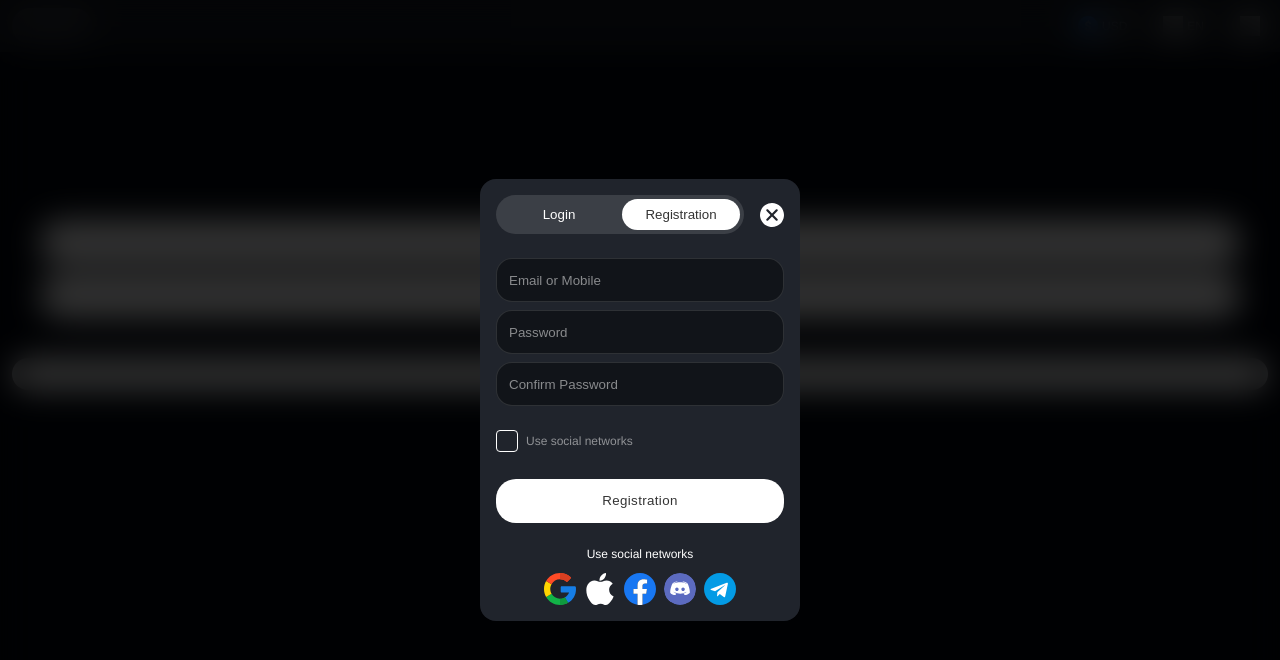
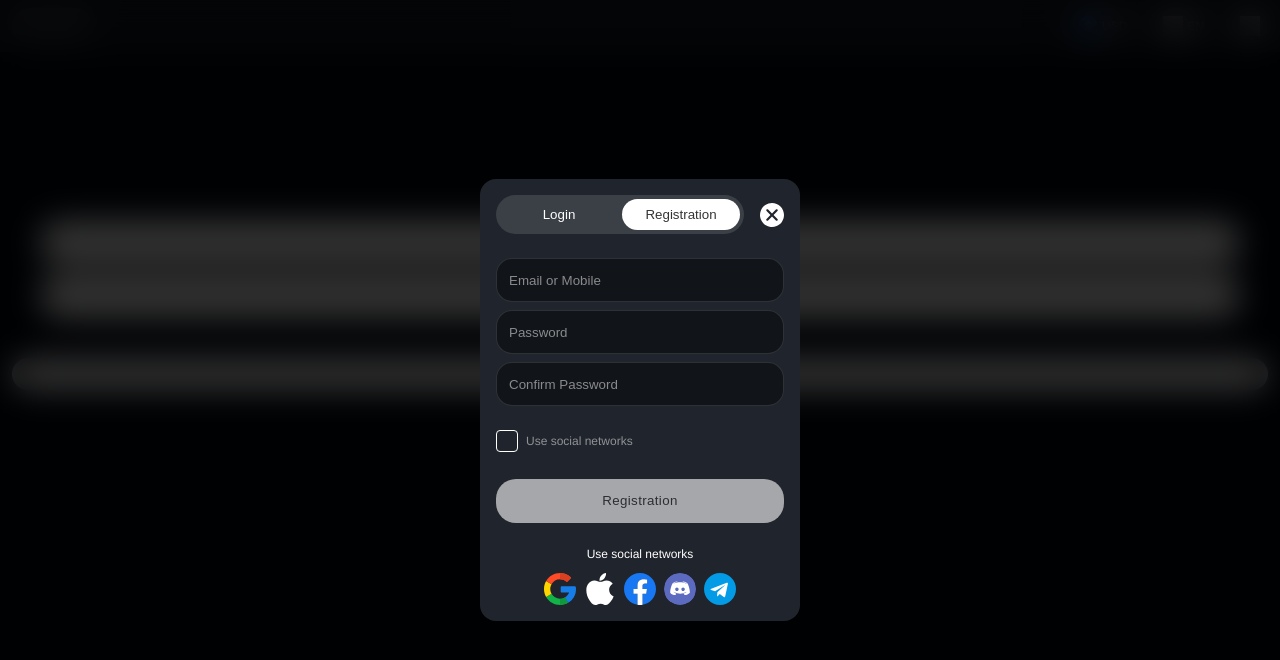
Before and after one commit to sunri5e/-GmStrX, a Next.js app: page / in a window 1280 px wide. Both pictures are taken after a click on the button "Registration". Shown: the top 660 px of the page. Built offline with nearby package versions, Linux system fonts and the light colour scheme; grey boxes are pictures that could not be loaded.

Commit message:
feat: :safety_vest: forms validation

```diff
--- a/components/AuthModal/AuthModal.tsx
+++ b/components/AuthModal/AuthModal.tsx
@@ -4,6 +4,8 @@ import { useState, useEffect } from "react";
 import Image from "next/image";
 import Socials from "@/components/AuthModal/Socials";
 import Switcher from "@/components/AuthModal/Switcher";
+import LoginForm from "@/components/AuthModal/LoginForm";
+import SignUpForm from "@/components/AuthModal/SignUpForm";
 
 import { AuthType } from "@/utils/types";
 
@@ -39,49 +41,7 @@ export default function AuthModal({
             <Image src="/close.svg" alt="close" width={24} height={24} />
           </button>
         </div>
-        <form className="app-l-flex-col app-l-flex-col__align-center app-h-mt-6">
-          {localAuthType === "login" ? (
-            <>
-              <div className="app-form-group">
-                <input type="text" placeholder="Email" className="app-form-control" />
-              </div>
-              <div className="app-form-group">
-                <input type="password" placeholder="Password" className="app-form-control" />
-              </div>
-            </>
-          ) : (
-            <>
-              <div className="app-form-group">
-                <input type="text" placeholder="Email or Mobile" className="app-form-control" />
-              </div>
-              <div className="app-form-group">
-                <input type="password" placeholder="Password" className="app-form-control" />
-              </div>
-              <div className="app-form-group">
-                <input
-                  type="password"
-                  placeholder="Confirm Password"
-                  className="app-form-control"
-                />
-              </div>
-              <div className="app-h-mt-6">
-                <div className="app-checkbox">
-                  <input type="checkbox" id="useSocial" />
-                  <label htmlFor="useSocial">Use social networks</label>
-                </div>
-              </div>
-            </>
-          )}
-          {localAuthType === "login" ? (
-            <button className="app-btn app-btn--regular app-h-w100 app-h-mt-6">
-              <span className="app-btn__text">Login</span>
-            </button>
-          ) : (
-            <button className="app-btn app-btn--regular app-h-w100 app-h-mt-6">
-              <span className="app-btn__text">Registration</span>
-            </button>
-          )}
-        </form>
+        {localAuthType === "login" ? <LoginForm /> : <SignUpForm />}
         <div className="app-h-text-center app-h-mt-6">
           <p>Use social networks</p>
           <Socials />
--- /dev/null
+++ b/components/AuthModal/LoginForm.tsx
@@ -0,0 +1,63 @@
+import { useForm } from "react-hook-form";
+
+type LoginFormType = {
+  email: string;
+  password: string;
+};
+
+export default function LoginForm() {
+  const {
+    register,
+    handleSubmit,
+    formState: { errors, isValid },
+  } = useForm<LoginFormType>({ mode: "onBlur" });
+
+  const submitForm = (data: LoginFormType) => {
+    console.log(data);
+  };
+
+  return (
+    <form
+      className="app-l-flex-col app-l-flex-col__align-center app-h-mt-6"
+      onSubmit={handleSubmit(submitForm)}
+    >
+      <div className="app-form-group">
+        <input
+          type="email"
+          placeholder="Email"
+          className={`app-form-control ${errors.email ? "app-form-control--error" : ""}`}
+          {...register("email", {
+            required: "Email is required",
+            pattern: {
+              value: /^\S+@\S+$/i,
+              message: "Invalid email address",
+            },
+          })}
+        />
+        {errors.email && <p className="app-form-error">{errors.email.message as string}</p>}
+      </div>
+      <div className="app-form-group">
+        <input
+          type="password"
+          placeholder="Password"
+          className={`app-form-control ${errors.password ? "app-form-control--error" : ""}`}
+          {...register("password", {
+            required: "Password is required",
+            minLength: {
+              value: 8,
+              message: "Password must be at least 8 characters",
+            },
+          })}
+        />
+        {errors.password && <p className="app-form-error">{errors.password.message as string}</p>}
+      </div>
+      <button
+        disabled={!isValid}
+        type="submit"
+        className="app-btn app-btn--regular app-h-w100 app-h-mt-6"
+      >
+        <span className="app-btn__text">Login</span>
+      </button>
+    </form>
+  );
+}
--- /dev/null
+++ b/components/AuthModal/SignUpForm.tsx
@@ -0,0 +1,86 @@
+import { useForm } from "react-hook-form";
+
+type SignUpFormType = {
+  email: string;
+  password: string;
+  passwordConfirmation: string;
+};
+
+export default function SignUpForm() {
+  const {
+    register,
+    handleSubmit,
+    formState: { errors, isValid },
+    watch,
+  } = useForm<SignUpFormType>({ mode: "onBlur" });
+
+  const password = watch("password");
+
+  const submitForm = (data: SignUpFormType) => {
+    console.log(data);
+  };
+  return (
+    <form
+      className="app-l-flex-col app-l-flex-col__align-center app-h-mt-6"
+      onSubmit={handleSubmit(submitForm)}
+    >
+      <div className="app-form-group">
+        <input
+          type="email"
+          placeholder="Email or Mobile"
+          className={`app-form-control ${errors.email ? "app-form-control--error" : ""}`}
+          {...register("email", {
+            required: "Email is required",
+            pattern: {
+              value: /^\S+@\S+$/i,
+              message: "Invalid email address",
+            },
+          })}
+        />
+        {errors.email && <p className="app-form-error">{errors.email.message as string}</p>}
+      </div>
+      <div className="app-form-group">
+        <input
+          type="password"
+          placeholder="Password"
+          className={`app-form-control ${errors.password ? "app-form-control--error" : ""}`}
+          {...register("password", {
+            required: "Password is required",
+            minLength: {
+              value: 8,
+              message: "Password must be at least 8 characters",
+            },
+          })}
+        />
+        {errors.password && <p className="app-form-error">{errors.password.message as string}</p>}
+      </div>
+      <div className="app-form-group">
+        <input
+          type="password"
+          placeholder="Confirm Password"
+          className={`app-form-control ${errors.passwordConfirmation ? "app-form-control--error" : ""}`}
+          {...register("passwordConfirmation", {
+            required: "Password confirmation is required",
+            validate: (value) => value === password || "Passwords do not match",
+          })}
+        />
+        {errors.passwordConfirmation && (
+          <p className="app-form-error">{errors.passwordConfirmation.message as string}</p>
+        )}
+      </div>
+      <div className="app-h-mt-6">
+        <div className="app-checkbox">
+          <input type="checkbox" id="useSocial" />
+          <label htmlFor="useSocial">Use social networks</label>
+        </div>
+      </div>
+      <button
+        disabled={!isValid}
+        type="submit"
+        className="app-btn app-btn--regular app-h-w100 app-h-mt-6"
+      >
+        <span className="app-btn__text">Registration</span>
+      </button>
+    </form>
+  );
+}
--- a/package.json
+++ b/package.json
@@ -10,18 +10,20 @@
     "json-server": "json-server --watch db.json --port 8000"
   },
   "dependencies": {
+    "@reduxjs/toolkit": "^2.6.1",
     "next": "15.2.3",
     "react": "^19.0.0",
-    "react-dom": "^19.0.0"
+    "react-dom": "^19.0.0",
+    "react-hook-form": "^7.54.2"
   },
   "devDependencies": {
-    "json-server": "^1.0.0-beta.3",
     "@eslint/eslintrc": "^3",
     "@types/node": "^20",
     "@types/react": "^19",
     "@types/react-dom": "^19",
     "eslint": "^9",
     "eslint-config-next": "15.2.3",
+    "json-server": "^1.0.0-beta.3",
     "prettier": "^3.5.3",
     "sass": "^1.86.0",
     "typescript": "^5"
--- a/styles/components/_buttons.scss
+++ b/styles/components/_buttons.scss
@@ -9,6 +9,11 @@
   border: none;
   background: none;
   cursor: pointer;
+  transition: opacity 0.2s;
+  &:disabled {
+    cursor: not-allowed;
+    opacity: 0.6;
+  }
   &__text {
     position: relative;
   }
@@ -19,7 +24,7 @@
     padding: 0 $size-base * 3;
     height: $size-base * 11;
     background: #fff;
-    &:hover {
+    &:hover:not(:disabled) {
       color: #000;
     }
   }
--- a/styles/components/_form.scss
+++ b/styles/components/_form.scss
@@ -32,6 +32,24 @@
       transition: background-color 5000s ease-in-out 0s;
       box-shadow: inset 0 0 100px 100px #111419;
     }
+    &--error {
+      border-color: $color-warning;
+    }
+  }
+  &-error {
+    color: $color-warning;
+    font-size: $fontSize-small;
+    margin-top: $size-base;
+    opacity: 0;
+    transform: translateY(-5px);
+    animation: fadeIn 0.2s ease forwards;
+  }
+}
+
+@keyframes fadeIn {
+  to {
+    opacity: 1;
+    transform: translateY(0);
   }
 }
 
--- a/styles/utils/_variables.scss
+++ b/styles/utils/_variables.scss
@@ -5,6 +5,7 @@ $indentationSteps: 0, 1, 2, 3, 4, 6, 7, 10, 13, 40, a;
 $color-bg: #01060f;
 $color-text: #fff;
 $color-text-secondary: rgba($color-text, 0.5);
+$color-warning: #dc3545;
 
 $fontSize-largest: 1.25rem; // 20px
 $fontSize-why1: 1.0625rem; // 17px
```
Also changed, not shown: 1 other file (tests, documents, lock files or other folders).
